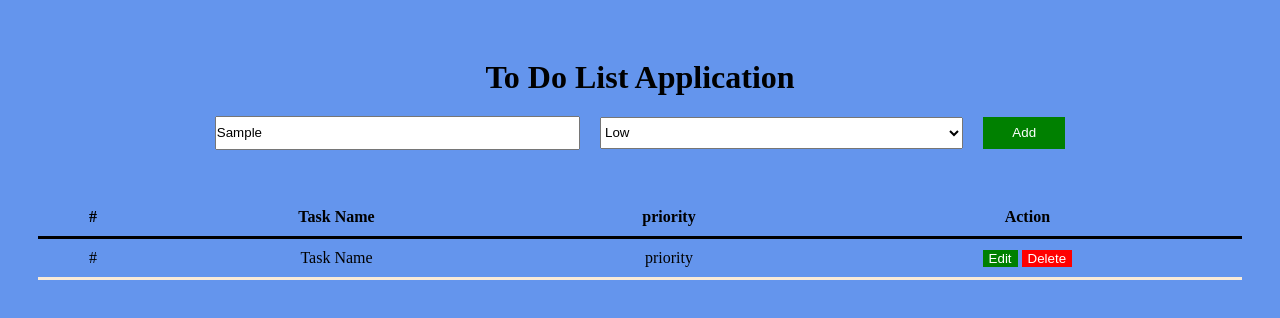
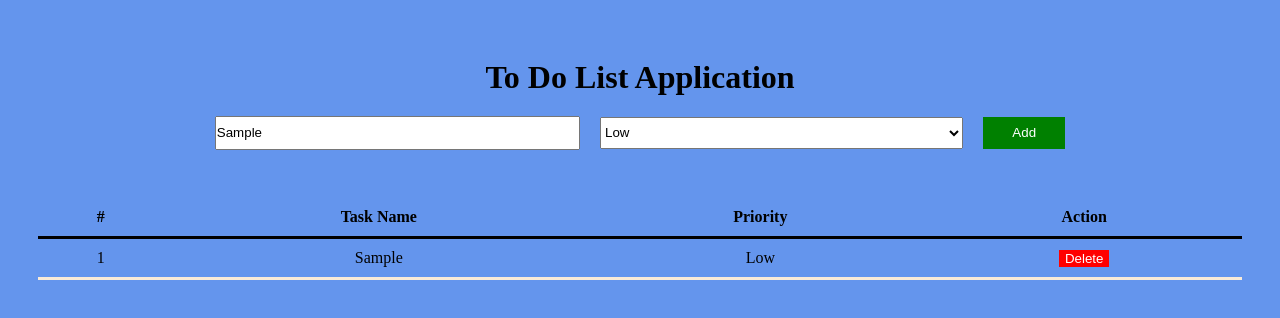
Before and after one commit to mostafa-abuelkhair/to-do-list, a plain HTML site: page index.html in a window 1280 px wide. Both pictures are taken after typing "Sample" into the empty fields and a click on the button "Add". Drawn offline with Linux system fonts and the light colour scheme.

Commit message:
added js rendering and updating

```diff
--- a/index.html
+++ b/index.html
@@ -19,7 +19,7 @@
 
         <section class="inputs">
 
-            <input type="text" placeholder="task name">
+            <input id="task-name" type="text" placeholder="task name">
 
             <select name="priority" id="priority-i">
             <option value="Low">Low</option>
@@ -27,7 +27,7 @@
             <option value="High">High</option>
             </select>
 
-            <button>Add</button>
+            <button onclick="addTask()">Add</button>
 
         </section>
 
@@ -37,21 +37,13 @@
                 <tr>
                     <th>#</th>
                     <th>Task Name</th>
-                    <th>priority</th>
+                    <th>Priority</th>
                     <th>Action</th>
                 </tr>
             </thead>
 
-            <tbody>
-                <tr>
-                    <td>#</td>
-                    <td>Task Name</td>
-                    <td>priority</td>
-                    <td>
-                        <button class="edit">Edit</button>
-                        <button class="delete">Delete</button>
-                    </td>
-                </tr>
+            <tbody id="tasks">
+
             </tbody>
         </table>
 
--- a/main.js
+++ b/main.js
@@ -0,0 +1,43 @@
+
+
+let tasks=[];
+
+
+function addTask(){
+
+    let name=document.getElementById("task-name").value;
+    let priority=document.getElementById("priority-i").value;
+
+    tasks.push({"name":name , "priority":priority});
+
+    tableRender();
+}
+
+function deleteTask(i){
+
+    tasks.splice(i, 1);
+
+    tableRender();
+}
+
+
+function tableRender(){
+
+    let tBody=document.getElementById("tasks");
+    let taskHtm="";
+
+    for (let i=0;i<tasks.length;i++){
+
+        taskHtm+= `<tr>
+        <td>${i+1}</td>
+        <td>${tasks[i].name}</td>
+        <td>${tasks[i].priority}</td>
+        <td>
+            <button class="delete" onclick="deleteTask(${i})">Delete</button>
+        </td>
+        </tr>`;
+
+    }
+
+    tBody.innerHTML=taskHtm;
+}
```
